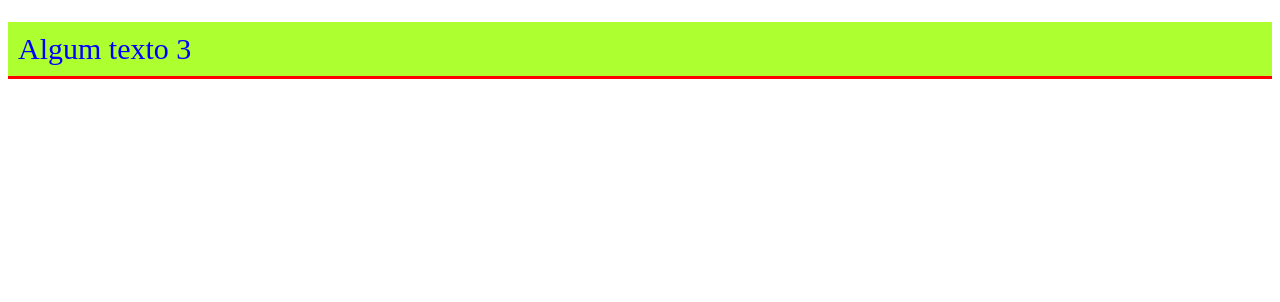
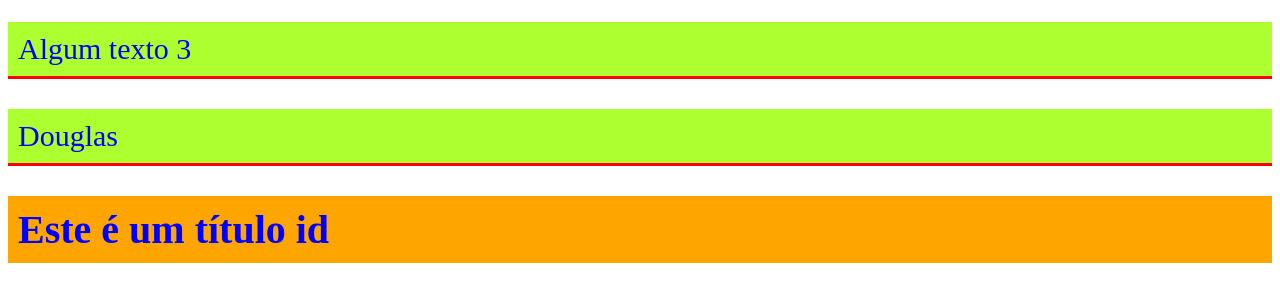
Before and after one commit to Douglas-git/FrontEnd, a plain HTML site: page CSS/index.html in a window 1280 px wide. Shown: the part 738-1040 px from the top of the page. Drawn offline with Linux system fonts and the light colour scheme.

Commit message:
seletor id e classe
id -> iniciando com #
classe -> iniciando com .

```diff
--- a/CSS/css/styles.css
+++ b/CSS/css/styles.css
@@ -15,3 +15,10 @@ h2{
     color: blue;
     padding: 10px;
 }
+/* id */
+#exclusive-title{
+    background-color: orange;
+    color: blue;
+    padding: 10px;
+    font-size: 40px;
+}
--- a/CSS/index.html
+++ b/CSS/index.html
@@ -48,11 +48,15 @@
         <li>Quarto</li>
     </ul>
 
-    <!-- 7 -> Classes -->
+    <!-- 7 -> Classes, iniciando com . -->
     <p class="paragraph">Algum texto</p>
     <p class="paragraph">Algum texto 2</p>
     <p class="paragraph">Algum texto 3</p>
+    <p class="paragraph">Douglas</p>
 
+    <!-- 8 -> id, iniciando com # -->
+    <!-- id tem mais força do seletor que o navegador, tag -->
+    <h1 id="exclusive-title">Este é um título id</h1>
 
 </body>
 </html>
```
